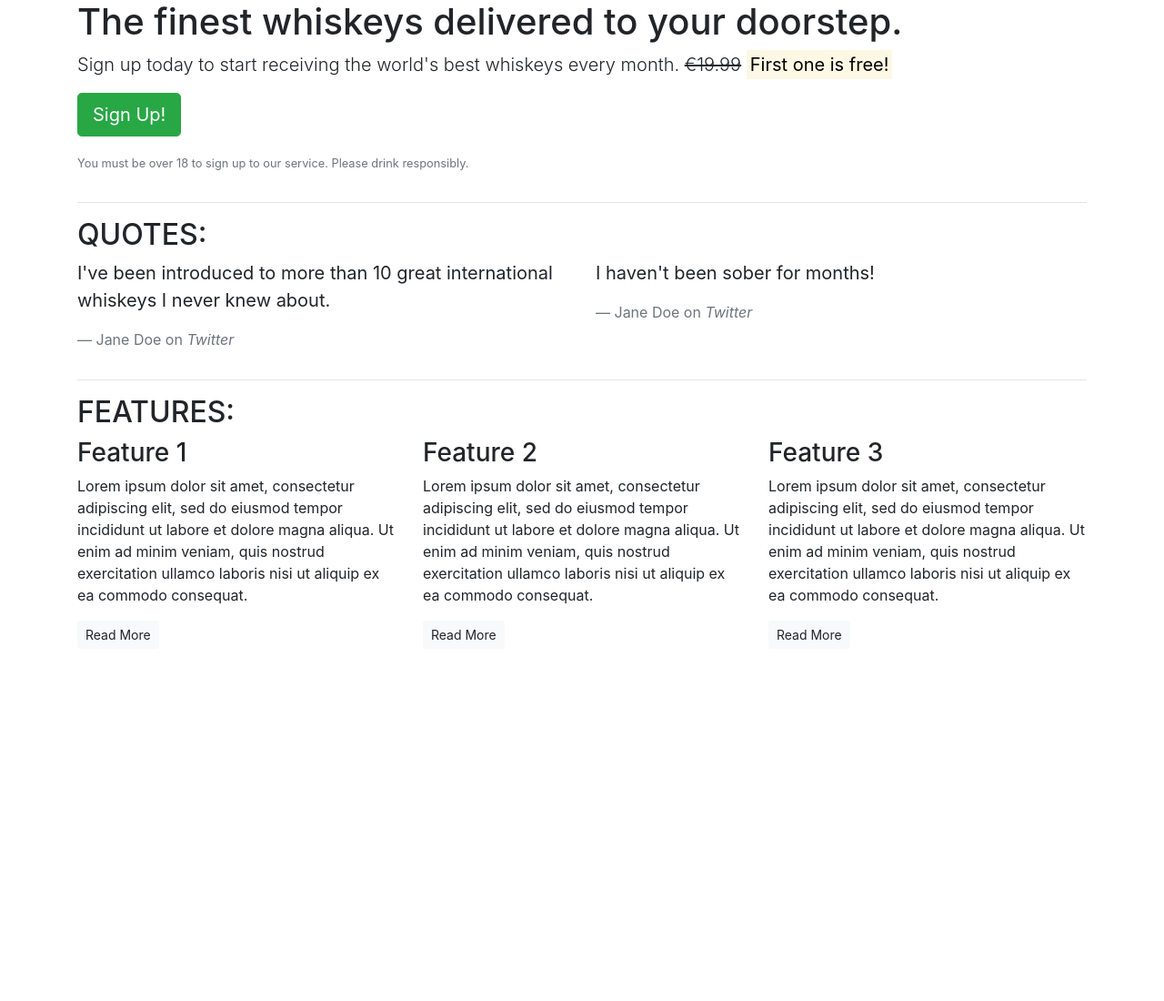
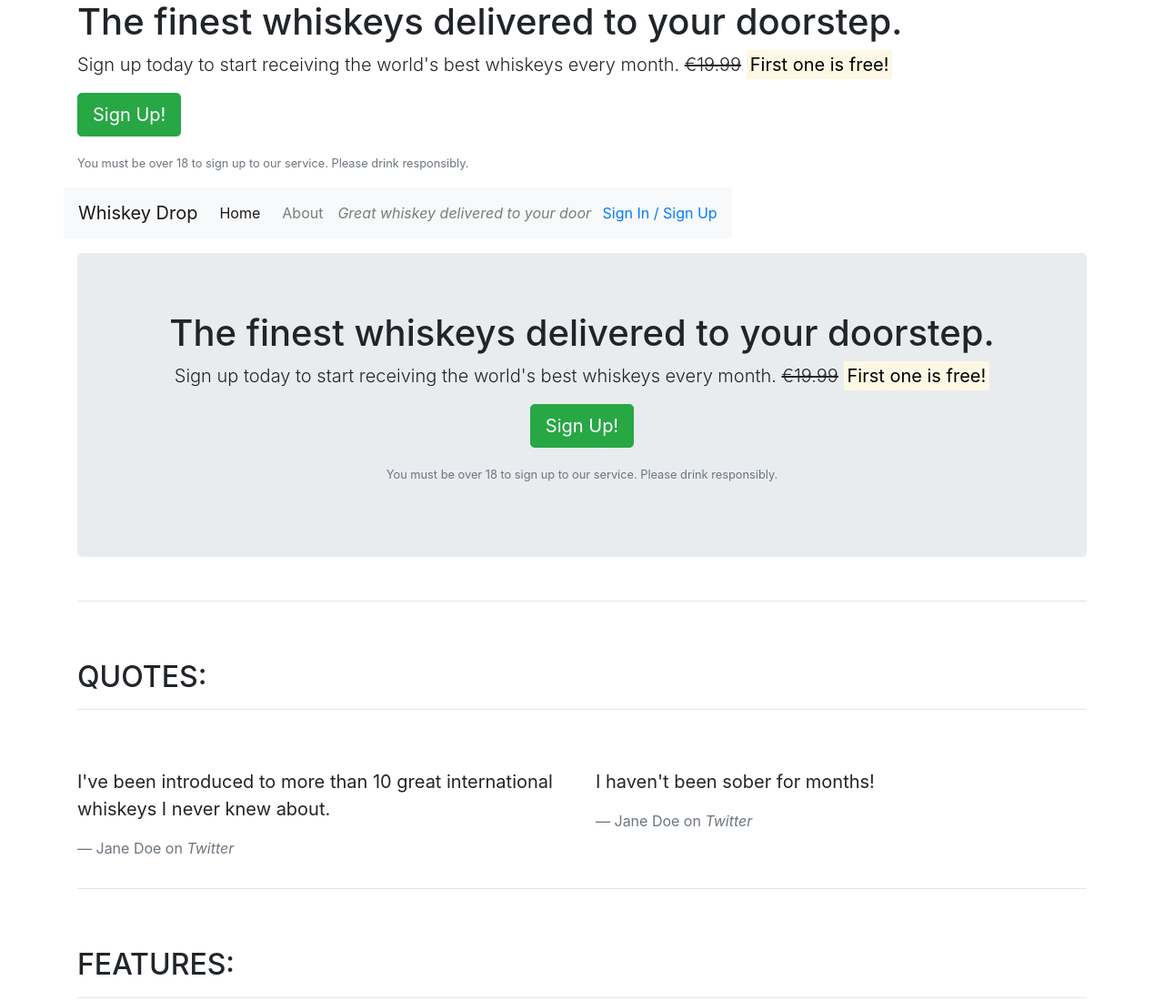
Before and after one commit to StacD/bootstrap, a plain HTML site: page index.html in a window 1280 px wide. Shown: the top 1100 px of the page at 91% size. Before the commit the page ends 800 px from the top, so only its background shows below. Drawn offline with nearby package versions, Linux system fonts and the light colour scheme.

Commit message:
core components video 1

```diff
--- a/index.html
+++ b/index.html
@@ -22,15 +22,58 @@
                             responsibly.</small></p>
                 </section>
             </div>
+        <!DOCTYPE html>
+        <html lang="en-us">
+
+        <head>
+            <meta charset="utf-8">
+            <meta name="viewport" content="width=device-width, initial-scale=1.0">
+            <title>Whiskey Drop | Taste a new whiskey every month</title>
+            <link rel="stylesheet" href="https://maxcdn.bootstrapcdn.com/bootstrap/4.1.3/css/bootstrap.min.css">
+        </head>
+
+        <body>
+            <!--Nav-->
+            <nav class="navbar navbar-light navbar-expand-sm bg-light">
+                <a href="/" class="navbar-brand">
+                    Whiskey Drop</a>
+                <ul class="navbar-nav mr-auto">
+                    <li class="active nav-item mr-2"><a class="nav-link" href="/">Home</a></li>
+                    <li class="nav-item mr-2"><a class="nav-link" href="">About</a></li>
+                    <li class="nav-item mr-2 d-block d-sm-none"><a class="nav-link" href="">Sign In / Sign Up</a></li>
+                </ul>
+
+                <div class="d-none d-md-block">
+                    <p class="navbar-text my-auto mr-2"><i>Great whiskey delivered to your door</i></p>
+                    <a href="/login">Sign In / Sign Up</a>
+                </div>
+                <!--</div>-->
+            </nav>
+            <article class="container mt-3">
+                <!-- Callout -->
+                <div class="row">
+                    <div class="col-12">
+                        <section class="callout jumbotron text-center">
+                            <h1>The finest whiskeys delivered to your doorstep.</h1>
+                            <p class="lead">Sign up today to start receiving the world's best whiskeys every month.
+                                <s class="d-none d-sm-inline">€19.99</s>
+                                <span class="d-inline d-sm-none"><br></span>
+                                <strong><mark>First one is free!</mark></strong>
+                            </p>
+                            <p><button class="btn btn-lg btn-success">Sign Up!</button></p>
+                            <p class="text-muted"><small>You must be over 18 to sign up to our service. Please drink
+                                    responsibly.</small></p>
+                        </section>
+                    </div>
                 </div>
                 <!-- /.callout -->
                 <hr>
-
                 <!-- Quotes -->
                 <section class="quotes">
                     <div class="row">
-                <div class="col-12">
+                        <div class="col-12 my-5">
                             <h2 class="text-uppercase">Quotes:</h2>
+                            <hr />
                         </div>
                     </div>
                     <div class="row">
@@ -50,12 +93,12 @@
                 </section>
                 <!-- /.quotes -->
                 <hr>
-
                 <!-- Features -->
                 <section class="features">
                     <div class="row">
-                <div class="col-12">
+                        <div class="col-12 my-5">
                             <h2 class="text-uppercase">Features:</h2>
+                            <hr />
                         </div>
                     </div>
                     <div class="row">
```
Lines whose indentation alone changed are shown as unchanged.
